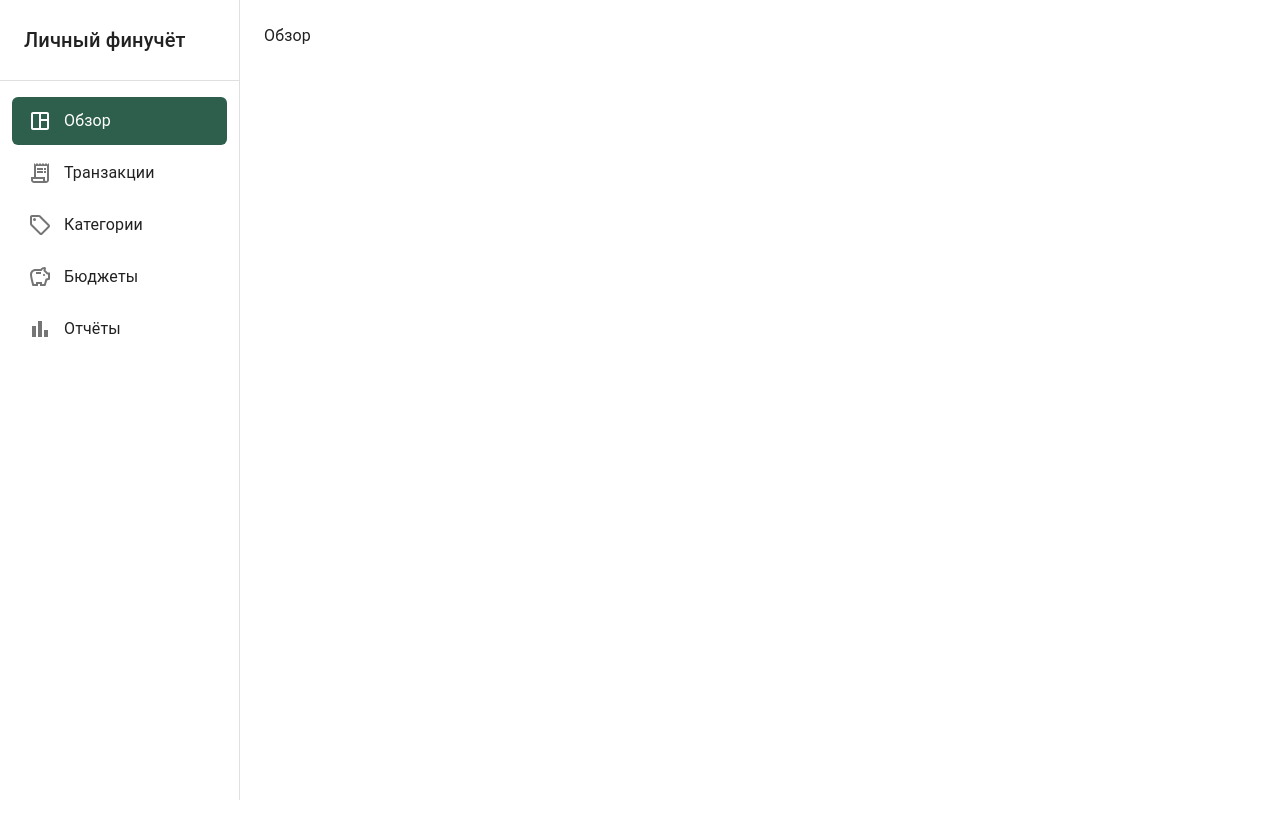
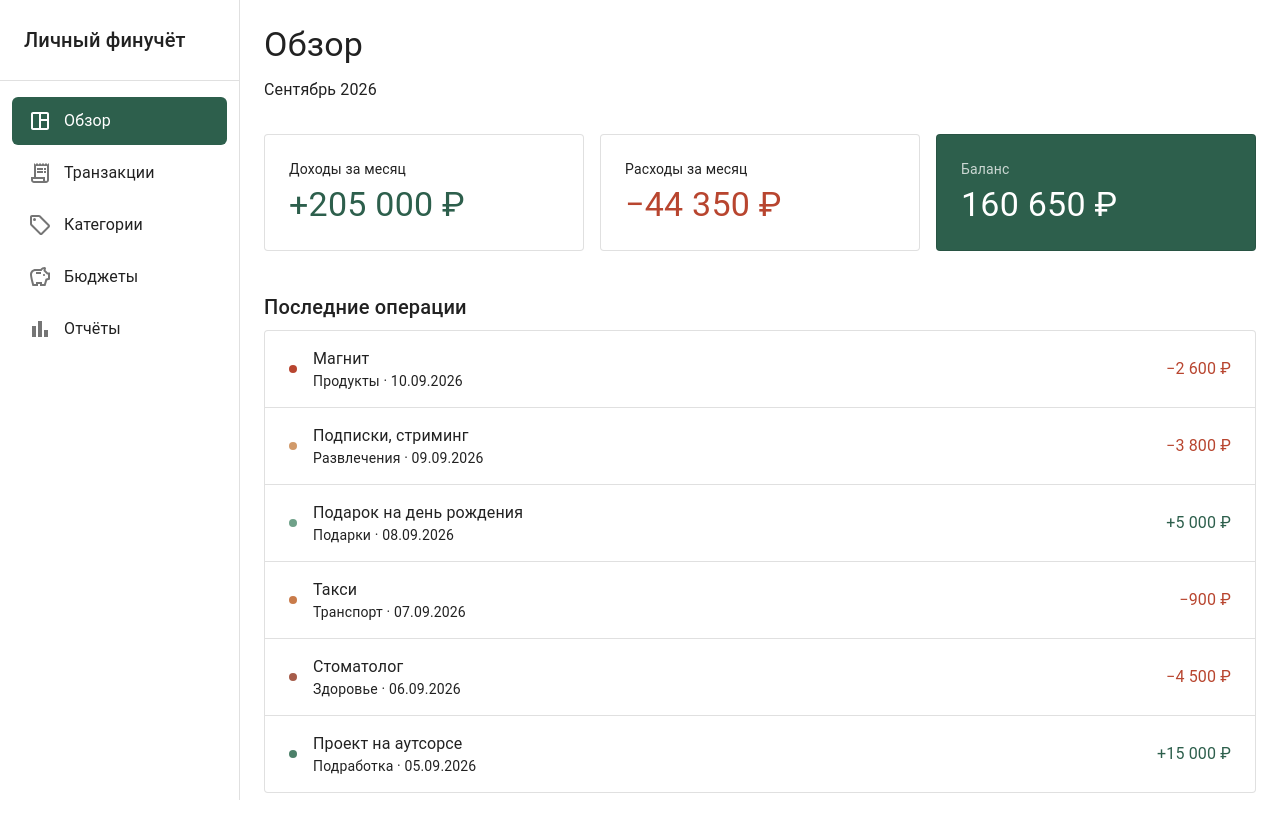
Before and after one commit to SanyGGame/MTUCI-Fullstack, a React (Vite) app in the folder frontend/: page / in a window 1280 px wide. Built offline with nearby package versions, Linux system fonts and the light colour scheme.

Commit message:
feat(dashboard): add initial dashboard layout

```diff
--- a/frontend/src/App.tsx
+++ b/frontend/src/App.tsx
@@ -1,11 +1,12 @@
 import { Routes, Route } from 'react-router-dom';
 import AppLayout from './components/AppLayout';
+import DashboardPage from './pages/DashboardPage';
 
 function App() {
   return (
     <Routes>
       <Route element={<AppLayout />}>
-        <Route path="/" element={<div>Обзор</div>} />
+        <Route path="/" element={<DashboardPage />} />
         <Route path="/transactions" element={<div>Транзакции</div>} />
         <Route path="/categories" element={<div>Категории</div>} />
         <Route path="/budgets" element={<div>Бюджеты</div>} />
--- /dev/null
+++ b/frontend/src/api/mockCategories.ts
@@ -0,0 +1,18 @@
+import type { Category } from '../types';
+
+export const mockCategories: Category[] = [
+  { id: 'cat-salary', name: 'Зарплата', type: 'income', color: '#2D5F4C' },
+  { id: 'cat-freelance', name: 'Подработка', type: 'income', color: '#4C8069' },
+  { id: 'cat-gift', name: 'Подарки', type: 'income', color: '#6FA189' },
+
+  { id: 'cat-food', name: 'Продукты', type: 'expense', color: '#B8452F' },
+  { id: 'cat-transport', name: 'Транспорт', type: 'expense', color: '#C97B4A' },
+  { id: 'cat-housing', name: 'Жильё', type: 'expense', color: '#9C3B2E' },
+  { id: 'cat-entertainment', name: 'Развлечения', type: 'expense', color: '#D19A6A' },
+  { id: 'cat-health', name: 'Здоровье', type: 'expense', color: '#A65C4A' },
+  { id: 'cat-other', name: 'Прочее', type: 'expense', color: '#8A8577' },
+];
+
+export function getCategoryById(id: string): Category | undefined {
+  return mockCategories.find((c) => c.id === id);
+}
--- /dev/null
+++ b/frontend/src/api/mockTransactions.ts
@@ -0,0 +1,25 @@
+import type { Transaction } from '../types';
+
+export const mockTransactions: Transaction[] = [
+  { id: 't1', date: '2026-09-01', amount: 185000, type: 'income', categoryId: 'cat-salary', description: 'Зарплата за август' },
+  { id: 't2', date: '2026-09-02', amount: 3200, type: 'expense', categoryId: 'cat-food', description: 'Ашан' },
+  { id: 't3', date: '2026-09-02', amount: 450, type: 'expense', categoryId: 'cat-transport', description: 'Метро, проездной' },
+  { id: 't4', date: '2026-09-03', amount: 25000, type: 'expense', categoryId: 'cat-housing', description: 'Аренда квартиры' },
+  { id: 't5', date: '2026-09-04', amount: 1800, type: 'expense', categoryId: 'cat-entertainment', description: 'Кино с друзьями' },
+  { id: 't6', date: '2026-09-05', amount: 15000, type: 'income', categoryId: 'cat-freelance', description: 'Проект на аутсорсе' },
+  { id: 't7', date: '2026-09-05', amount: 2100, type: 'expense', categoryId: 'cat-food', description: 'Пятёрочка' },
+  { id: 't8', date: '2026-09-06', amount: 4500, type: 'expense', categoryId: 'cat-health', description: 'Стоматолог' },
+  { id: 't9', date: '2026-09-07', amount: 900, type: 'expense', categoryId: 'cat-transport', description: 'Такси' },
+  { id: 't10', date: '2026-09-08', amount: 5000, type: 'income', categoryId: 'cat-gift', description: 'Подарок на день рождения' },
+  { id: 't11', date: '2026-09-09', amount: 3800, type: 'expense', categoryId: 'cat-entertainment', description: 'Подписки, стриминг' },
+  { id: 't12', date: '2026-09-10', amount: 2600, type: 'expense', categoryId: 'cat-food', description: 'Магнит' },
+  { id: 't13', date: '2026-08-15', amount: 178000, type: 'income', categoryId: 'cat-salary', description: 'Зарплата за июль' },
+  { id: 't14', date: '2026-08-18', amount: 24000, type: 'expense', categoryId: 'cat-housing', description: 'Аренда квартиры' },
+  { id: 't15', date: '2026-08-20', amount: 9800, type: 'expense', categoryId: 'cat-food', description: 'Продукты за месяц' },
+];
+
+export function getRecentTransactions(limit = 5): Transaction[] {
+  return [...mockTransactions]
+    .sort((a, b) => new Date(b.date).getTime() - new Date(a.date).getTime())
+    .slice(0, limit);
+}
--- /dev/null
+++ b/frontend/src/components/Money.tsx
@@ -0,0 +1,25 @@
+import Box from '@mui/material/Box';
+
+interface MoneyProps {
+  amount: number;
+  type?: 'income' | 'expense' | 'neutral';
+}
+
+export default function Money({ amount, type = 'neutral' }: MoneyProps) {
+  const color =
+    type === 'income' ? '#2D5F4C' : type === 'expense' ? '#B8452F' : 'inherit';
+  const sign = type === 'income' ? '+' : type === 'expense' ? '−' : '';
+
+  const formatted = new Intl.NumberFormat('ru-RU', {
+    style: 'currency',
+    currency: 'RUB',
+    maximumFractionDigits: 0,
+  }).format(Math.abs(amount));
+
+  return (
+    <Box component="span" sx={{ color }}>
+      {sign}
+      {formatted}
+    </Box>
+  );
+}
--- /dev/null
+++ b/frontend/src/pages/DashboardPage.tsx
@@ -0,0 +1,109 @@
+import Box from '@mui/material/Box';
+import Typography from '@mui/material/Typography';
+import Paper from '@mui/material/Paper';
+import Stack from '@mui/material/Stack';
+import Divider from '@mui/material/Divider';
+import { mockTransactions, getRecentTransactions } from '../api/mockTransactions';
+import { getCategoryById } from '../api/mockCategories';
+import Money from '../components/Money';
+
+function useMonthTotals() {
+  const income = mockTransactions
+    .filter((t) => t.type === 'income' && t.date.startsWith('2026-09'))
+    .reduce((sum, t) => sum + t.amount, 0);
+  const expense = mockTransactions
+    .filter((t) => t.type === 'expense' && t.date.startsWith('2026-09'))
+    .reduce((sum, t) => sum + t.amount, 0);
+  return { income, expense, balance: income - expense };
+}
+
+export default function DashboardPage() {
+  const { income, expense, balance } = useMonthTotals();
+  const recent = getRecentTransactions(6);
+
+  return (
+    <Box>
+      <Typography variant="h4" gutterBottom>
+        Обзор
+      </Typography>
+      <Typography variant="body1" color="text.secondary" sx={{ mb: 4 }}>
+        Сентябрь 2026
+      </Typography>
+
+      <Stack direction={{ xs: 'column', sm: 'row' }} spacing={2} sx={{ mb: 5 }}>
+        <Paper variant="outlined" sx={{ p: 3, flex: 1 }}>
+          <Typography variant="body2" color="text.secondary" gutterBottom>
+            Доходы за месяц
+          </Typography>
+          <Typography variant="h4">
+            <Money amount={income} type="income" />
+          </Typography>
+        </Paper>
+        <Paper variant="outlined" sx={{ p: 3, flex: 1 }}>
+          <Typography variant="body2" color="text.secondary" gutterBottom>
+            Расходы за месяц
+          </Typography>
+          <Typography variant="h4">
+            <Money amount={expense} type="expense" />
+          </Typography>
+        </Paper>
+        <Paper variant="outlined" sx={{ p: 3, flex: 1, bgcolor: 'primary.main' }}>
+          <Typography variant="body2" sx={{ color: 'rgba(255,255,255,0.75)' }} gutterBottom>
+            Баланс
+          </Typography>
+          <Typography variant="h4" sx={{ color: '#fff'}}>
+            {new Intl.NumberFormat('ru-RU', {
+              style: 'currency',
+              currency: 'RUB',
+              maximumFractionDigits: 0,
+            }).format(balance)}
+          </Typography>
+        </Paper>
+      </Stack>
+
+      <Typography variant="h6" gutterBottom>
+        Последние операции
+      </Typography>
+      <Paper variant="outlined">
+        <Stack divider={<Divider />}>
+          {recent.map((t) => {
+            const cat = getCategoryById(t.categoryId);
+            return (
+              <Box
+                key={t.id}
+                sx={{
+                  display: 'flex',
+                  alignItems: 'center',
+                  justifyContent: 'space-between',
+                  px: 3,
+                  py: 2,
+                }}
+              >
+                <Box sx={{ display: 'flex', alignItems: 'center', gap: 2 }}>
+                  <Box
+                    sx={{
+                      width: 8,
+                      height: 8,
+                      borderRadius: '50%',
+                      bgcolor: cat?.color ?? '#8A8577',
+                      flexShrink: 0,
+                    }}
+                  />
+                  <Box>
+                    <Typography variant="body1">{t.description}</Typography>
+                    <Typography variant="body2" color="text.secondary">
+                      {cat?.name} · {new Date(t.date).toLocaleDateString('ru-RU')}
+                    </Typography>
+                  </Box>
+                </Box>
+                <Typography variant="body1">
+                  <Money amount={t.amount} type={t.type} />
+                </Typography>
+              </Box>
+            );
+          })}
+        </Stack>
+      </Paper>
+    </Box>
+  );
+}
```
Also changed, not shown: frontend/src/components/AppLayout.tsx (line endings or trailing spaces).
